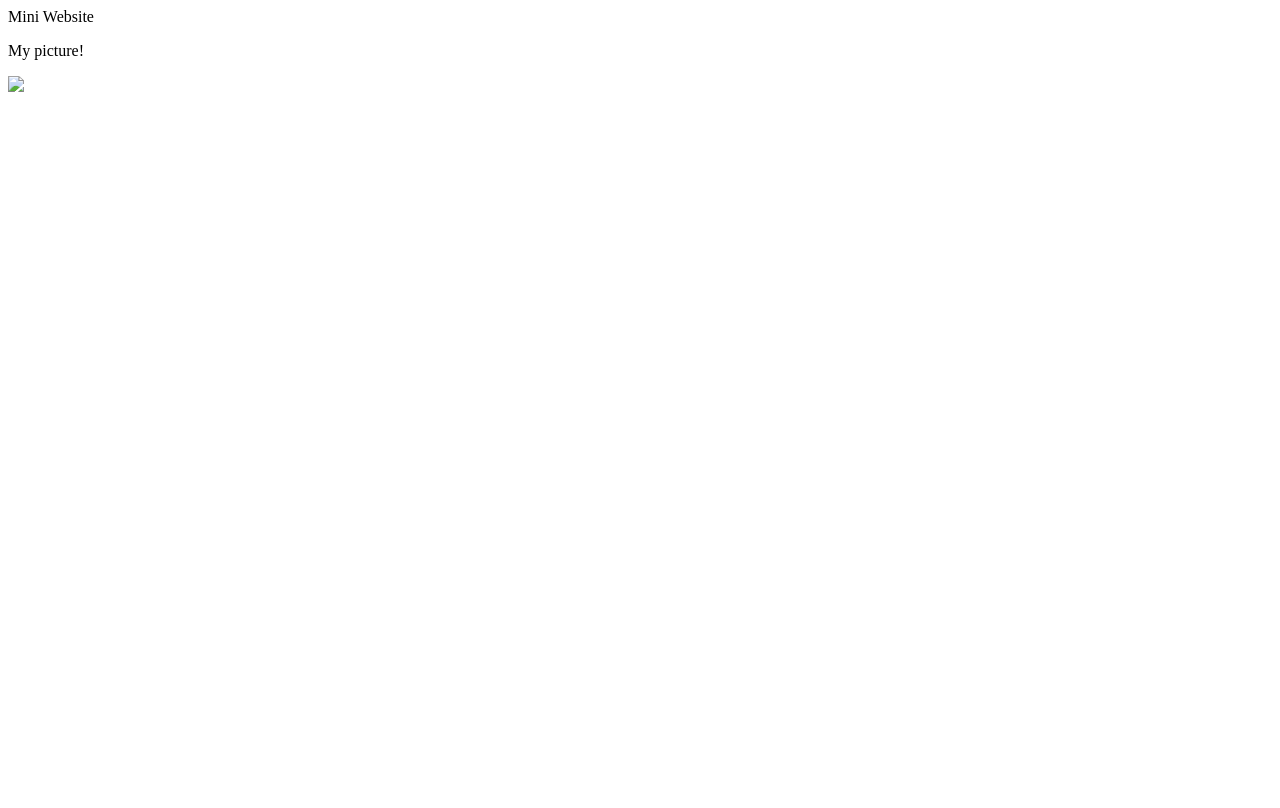
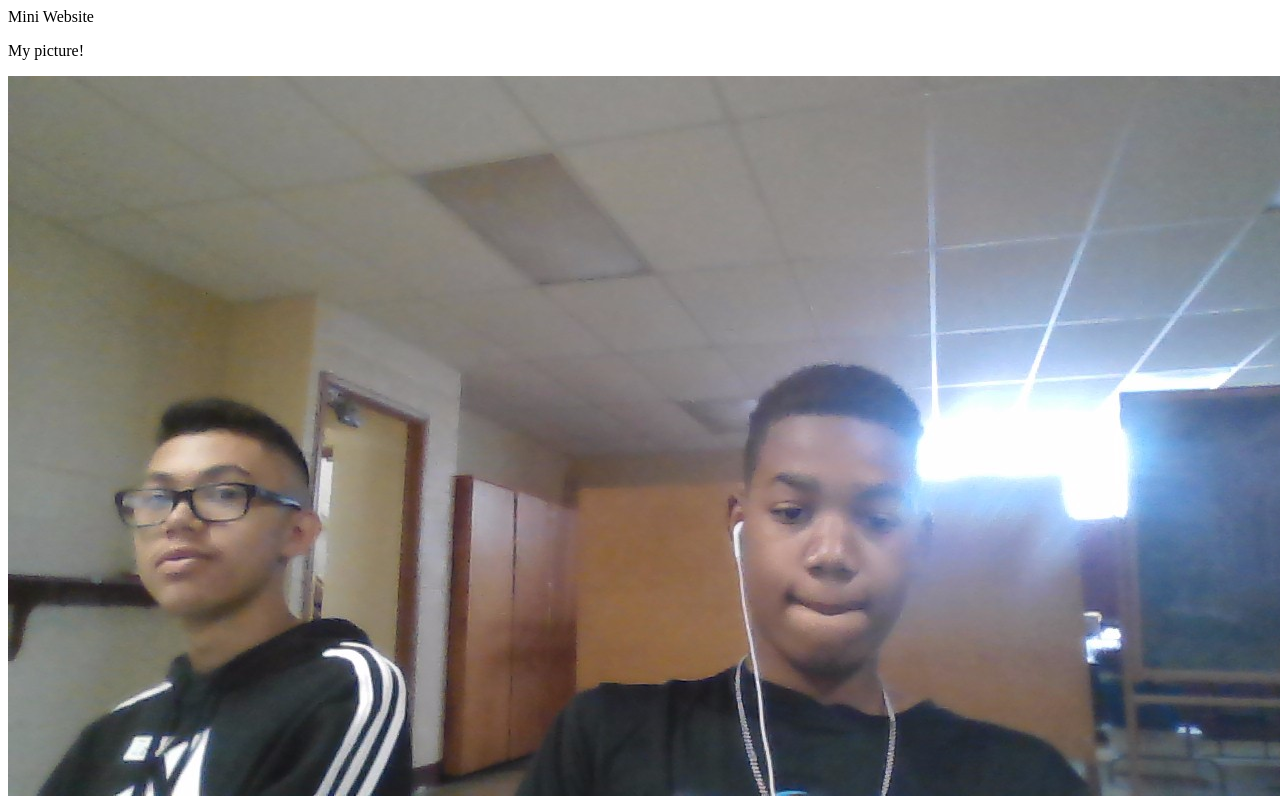
Before and after one commit to champslays/basic-website, a plain HTML site: page index.html in a window 1280 px wide. Drawn offline with Linux system fonts and the light colour scheme.

Commit message:
mini website

```diff
--- a/index.html
+++ b/index.html
@@ -7,7 +7,7 @@
 
 <body>
 <p>My picture!</p>
-<img src = "WIN_20230620_10_57_58_Pro">
+<img src = "me.jpg">
 </body>
 
 </html>
```
Also changed, not shown: me.jpg (added).
